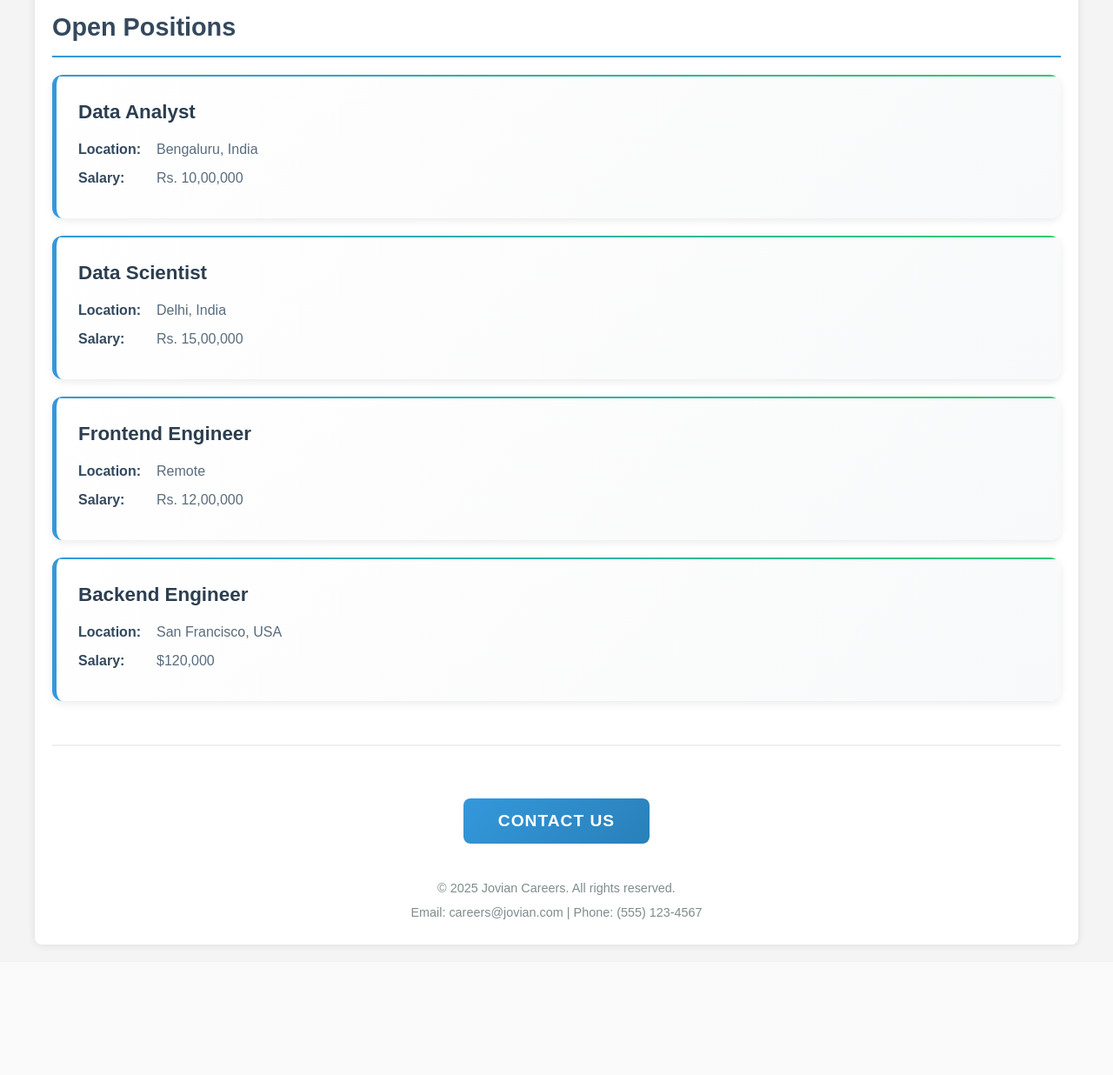
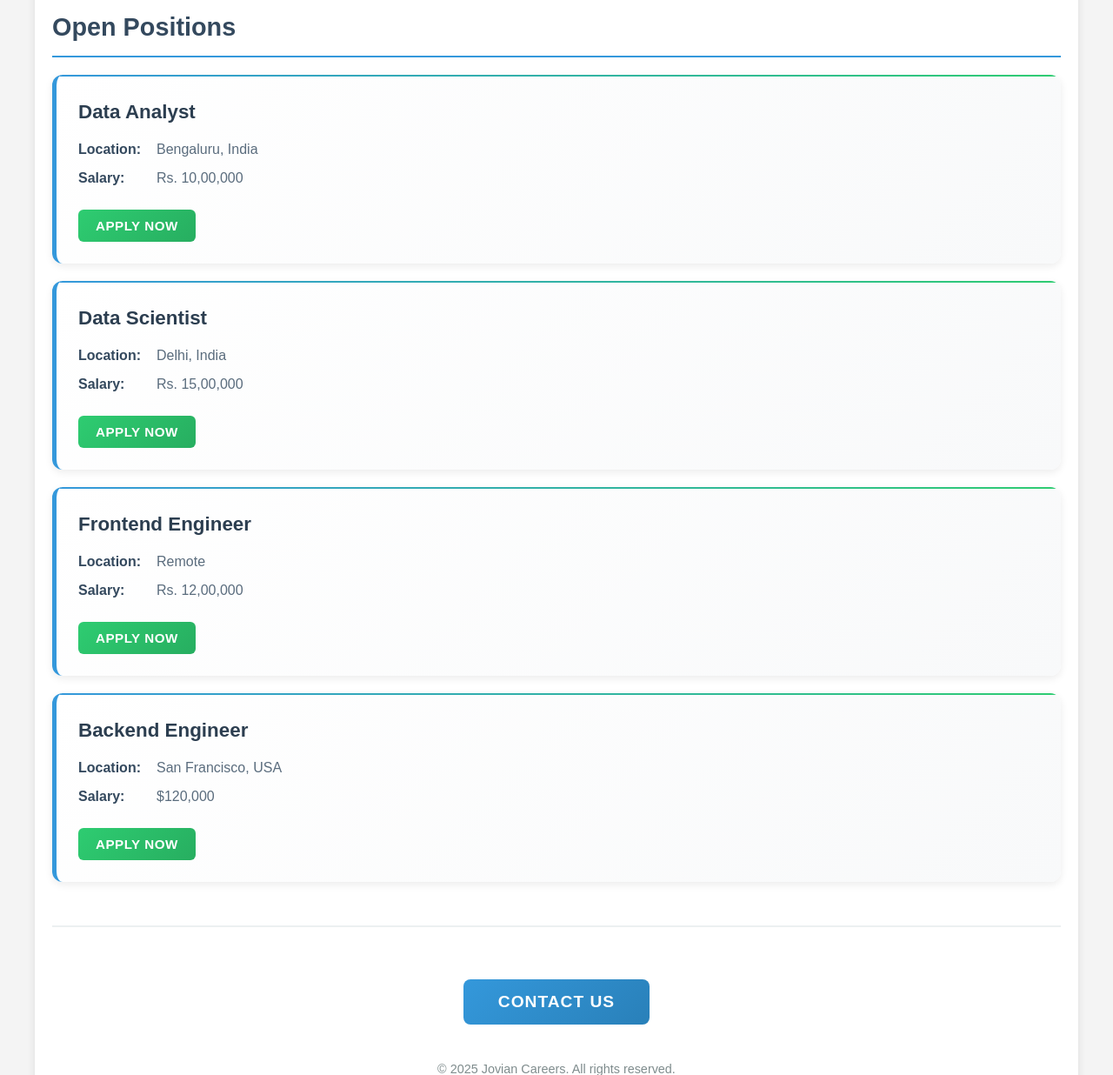
Before and after one commit to laxit-sankhat/job, a Flask app: page / in a window 1280 px wide. Shown: the part 826-2062 px from the top of the page at 87% size. Before the commit the page ends 1915 px from the top, so only its background shows below. Run offline with Flask 3, Linux system fonts and the light colour scheme.

Commit message:
Assistant checkpoint: Add Apply button to job listings
Assistant generated file changes:
- templates/job-item.html: Add Apply button to job item
- static/style.css: Add styling for Apply button

---

User prompt:

add apply button for job-item

Replit-Commit-Author: Assistant
Replit-Commit-Session-Id: f6d61bba-60d8-47ab-9cee-f4916c5cb77f

```diff
--- a/static/style.css
+++ b/static/style.css
@@ -143,6 +143,27 @@ img {
     margin-right: 10px;
 }
 
+.apply-button {
+    background: linear-gradient(135deg, #2ecc71, #27ae60);
+    color: white;
+    padding: 10px 20px;
+    border: none;
+    border-radius: 6px;
+    cursor: pointer;
+    font-size: 0.95em;
+    margin-top: 15px;
+    transition: all 0.3s ease;
+    font-weight: 600;
+    text-transform: uppercase;
+    letter-spacing: 0.5px;
+}
+
+.apply-button:hover {
+    background: linear-gradient(135deg, #27ae60, #1e8449);
+    transform: translateY(-2px);
+    box-shadow: 0 4px 12px rgba(46, 204, 113, 0.3);
+}
+
 /* Button styling */
 .cta-button {
     background: linear-gradient(135deg, #3498db, #2980b9);
--- a/templates/job-item.html
+++ b/templates/job-item.html
@@ -2,4 +2,5 @@
   <h3 class="job-title">{{job['title']}}</h3>
   <p class="job-location"><strong>Location:</strong> {{job['location']}}</p>
   <p class="job-salary"><strong>Salary:</strong> {{job['salary']}}</p>
+  <button class="apply-button">Apply Now</button>
 </div>
```
